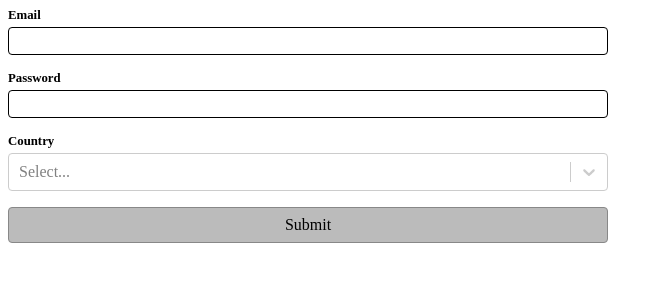
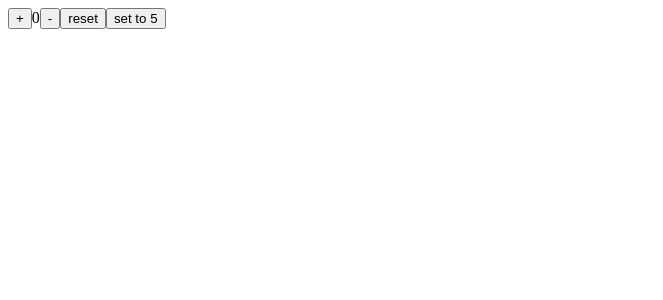
Before and after one commit to suckitfa/react-simpliied-beginner-code, a React (Vite) app: page / in a window 1280 px wide. Shown: the top 300 px of the page, without its empty margins (0-663 px from the left). Built offline with nearby package versions, Linux system fonts and the light colour scheme.

Commit message:
feat: test useReducer

```diff
--- a/src/App.jsx
+++ b/src/App.jsx
@@ -28,6 +28,7 @@ import TestUseArray from './components/TestUseArray'
 import TestUseLocalStorage from './components/TestUseLocalStorage'
 import FormValidation from './components/FormValidation'
 import TestUseReactHookForm from './components/TestReactHookForm/index.jsx'
+import TestUseReducer from './components/TestUseReducer.jsx'
 function App() {
   const todos = [
   ]
@@ -70,7 +71,8 @@ function App() {
       {/* <TestUseArray></TestUseArray> */}
       {/* <TestUseLocalStorage></TestUseLocalStorage> */}
       {/* <FormValidation></FormValidation> */}
-      <TestUseReactHookForm></TestUseReactHookForm>
+      {/* <TestUseReactHookForm></TestUseReactHookForm> */}
+      <TestUseReducer></TestUseReducer>
     </div>
   )
 }
--- /dev/null
+++ b/src/components/TestUseReducer.jsx
@@ -0,0 +1,50 @@
+import { useReducer } from "react";
+const ACTIONS = {
+    INCREMENT: "INCREMENT",
+    DECREMENT: 'DECREMENT',
+    RESET: 'RESET',
+    CHANGE_COUNT: 'CHANGE_COUNT'
+}
+const reducer = (count, action) => {
+    /**
+     *  {type: "DECREMENT" }
+     * */
+    switch (action.type) {
+        case ACTIONS.DECREMENT:
+            return count - 1
+        case ACTIONS.INCREMENT:
+            return count + 1
+        case ACTIONS.RESET:
+            return 0
+        case ACTIONS.CHANGE_COUNT:
+            return action.payload.value
+        default:
+            return count
+    }
+}
+
+function TestUseReducer({
+    initialCount = 0
+}) {
+    const [count, dispatch] = useReducer(reducer, initialCount)
+    return (
+        <>
+            <div>
+                <button onClick={() => dispatch({ type: ACTIONS.INCREMENT })}>+</button>
+                {count}
+                <button onClick={() => dispatch({ type: ACTIONS.DECREMENT })}>-</button>
+                <button
+                    onClick={() => dispatch({ type: ACTIONS.RESET })}
+                >reset</button>
+                <button onClick={() => dispatch({
+                    type: ACTIONS.CHANGE_COUNT,
+                    payload: {
+                        value: 5
+                    }
+                })}>set to 5</button>
+            </div>
+        </>
+    )
+}
+
+export default TestUseReducer;
```
